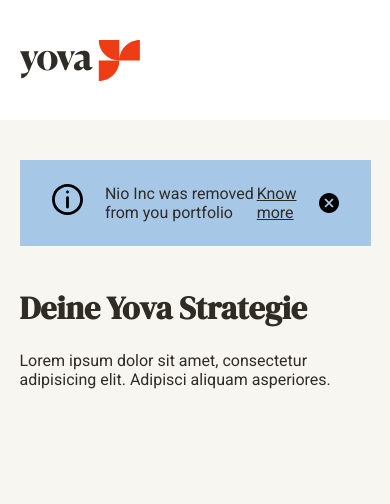
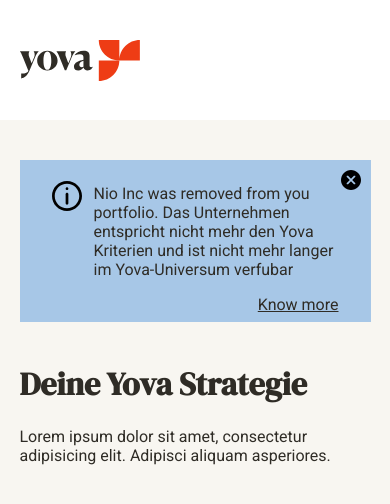
Before and after one commit to srbro/angular-notification-center, an Angular app: page / in a window 390 px wide. Shown: the top 504 px of the page. Built offline with nearby package versions, Linux system fonts and the light colour scheme.

Commit message:
Add logic to read/unread notifications and add responsiveness

```diff
--- a/package.json
+++ b/package.json
@@ -21,6 +21,7 @@
     "@angular/platform-browser": "~8.2.12",
     "@angular/platform-browser-dynamic": "~8.2.12",
     "@angular/router": "~8.2.12",
+    "dayjs": "^1.10.4",
     "hammerjs": "^2.0.8",
     "rxjs": "~6.4.0",
     "tslib": "^1.10.0",
--- a/src/app/components/atoms/button/button.component.scss
+++ b/src/app/components/atoms/button/button.component.scss
@@ -19,5 +19,6 @@
   &:hover {
     background-color: var(--yellow);
     color: var(--white);
+    border: 1px solid var(--yellow);
   }
 }
--- a/src/app/components/molecules/accordion/accordion.component.html
+++ b/src/app/components/molecules/accordion/accordion.component.html
@@ -1,16 +1,22 @@
 <div class="accordion">
   <mat-accordion>
-    <div *ngFor="let notification of data">
-      <mat-expansion-panel>
-        <mat-expansion-panel-header>
+    <div *ngFor="let notification of data, let i = index">
+      <mat-expansion-panel id="{{'notify-' + i}}">
+        <mat-expansion-panel-header [ngClass]="notification.active ? 'emphasized' : ''" (click)="notification.active = false">
           <mat-panel-title>
-            {{notification.date}}
+            <div class="status">
+              <div *ngIf="notification.active" class="circle"></div>
+            </div>
+            <p>{{convertDate(notification.date)}}</p>
           </mat-panel-title>
           <mat-panel-description>
-            {{notification.title}}
+            <p>{{notification.title}}</p>
           </mat-panel-description>
         </mat-expansion-panel-header>
-        <div [innerHTML]="notification.desc"></div>
+          <div class="accordion-content">
+            <div class="delete-btn"><app-button (click)="deleteNotification('notify-' + i)"  label="Delete" stylingClass="secondary"></app-button></div>
+            <div class="description" [innerHTML]="notification.desc"></div>
+          </div>
       </mat-expansion-panel>
     </div>
   </mat-accordion>
--- a/src/app/components/molecules/accordion/accordion.component.scss
+++ b/src/app/components/molecules/accordion/accordion.component.scss
@@ -1,4 +1,12 @@
+@import '../../base/breakpoints';
+
 .accordion {
+  p {
+    @include media-breakpoint(xs) {
+      font-size: 13px;
+    }
+  }
+
   .mat-accordion .mat-expansion-panel:last-of-type {
     border-radius: 0;
   }
@@ -8,6 +16,64 @@
 
     .mat-expansion-panel-header {
       border-bottom: 3px solid var(--yellow-background);
+      padding-top: 10px;
+      padding-bottom: 10px;
+
+      &.emphasized {
+        font-weight: 700;
+      }
+
+      &-description {
+        p {
+          margin-left: 15px;
+        }
+      }
+    }
+
+    mat-panel-title.mat-expansion-panel-header-title {
+      align-items: center;
+      width: 25%;
+      flex-grow: 0;
+
+      .status {
+        margin-right: 22px;
+        width: 5%;
+
+        .circle {
+          width: 15px;
+          height:  15px;
+          border-radius: 50%;
+          background-color: var(--pastel-blue);
+        }
+      }
+    }
+  }
+
+  &-content {
+    display: flex;
+    padding: 20px 0;
+
+    @include media-breakpoint(xs) {
+      flex-direction: column-reverse;
+    }
+
+    .delete-btn {
+      margin-top: 16px;
+      width: 25%;
+      margin-left: 27px;
+
+      @include media-breakpoint(xs) {
+        width: 100%;
+        margin-left: 0;
+      }
+    }
+
+    .description {
+      width: 60%;
+
+      @include media-breakpoint(xs) {
+        width: 100%;
+      }
     }
   }
 }
--- a/src/app/components/molecules/accordion/accordion.component.ts
+++ b/src/app/components/molecules/accordion/accordion.component.ts
@@ -1,4 +1,6 @@
 import {Component, Input} from '@angular/core';
+import {convertToValidDate} from '../../../services/utils.service';
+import * as dayjs from 'dayjs';
 
 @Component({
   selector: 'app-accordion',
@@ -7,4 +9,14 @@
 })
 export class AccordionComponent {
   @Input() data: object[];
+
+  convertDate(date: string) {
+    const validDate = convertToValidDate(date);
+    return dayjs(validDate).format('DD.MM.YYYY');
+  }
+
+  deleteNotification(id: string) {
+    const element = document.getElementById(id) as HTMLElement;
+    element.style.display = 'none';
+  }
 }
--- a/src/app/components/molecules/accordion/accordion.module.ts
+++ b/src/app/components/molecules/accordion/accordion.module.ts
@@ -2,6 +2,7 @@
 import {AccordionComponent} from './accordion.component';
 import {MatExpansionModule} from '@angular/material/expansion';
 import {CommonModule} from "@angular/common";
+import {ButtonModule} from "../../atoms/button/button.module";
 
 @NgModule({
   declarations: [
@@ -9,7 +10,8 @@
   ],
   imports: [
     MatExpansionModule,
-    CommonModule
+    CommonModule,
+    ButtonModule
   ],
   entryComponents: [AccordionComponent],
   exports: [AccordionComponent]
--- a/src/app/components/molecules/infobox/infobox.component.scss
+++ b/src/app/components/molecules/infobox/infobox.component.scss
@@ -1,6 +1,12 @@
+@import '../../base/breakpoints';
+
 .infobox, .description, .info-link {
   display: flex;
   align-items: center;
+
+  @include media-breakpoint(xs) {
+    align-items: baseline;
+  }
 }
 
 .infobox {
@@ -8,15 +14,39 @@
   padding: 8px 32px;
   margin-bottom: 40px;
   justify-content: space-between;
+  position: relative;
+
+  @include media-breakpoint(xs) {
+    flex-wrap: wrap;
+  }
 
   .description {
     width: 80%;
 
+    @include media-breakpoint(xs) {
+      width: 100%;
+    }
+
     .informicon {
       margin-right: 22px;
-      margin-top: 12px;
-      width: 50px;
-      height: 50px;
+      min-width: 50px;
+      min-height: 50px;
+      max-width: 50px;
+      max-height: 50px;
+
+      @include media-breakpoint(xs) {
+        margin-right: 12px;
+        min-width: 30px;
+        min-height: 30px;
+        max-width: 30px;
+        max-height: 30px;
+      }
+
+      img {
+        @include media-breakpoint(xs) {
+          margin-bottom: -12px;
+        }
+      }
     }
   }
 
@@ -24,11 +54,21 @@
     width: 20%;
     justify-content: flex-end;
 
+    @include media-breakpoint(xs) {
+      width: 100%;
+    }
+
     .close-btn {
       height: 20px;
       width: 20px;
       margin-left: 22px;
       cursor: pointer;
+
+      @include media-breakpoint(xs) {
+        position: absolute;
+        top: 10px;
+        right: 10px;
+      }
     }
   }
 }
--- a/src/app/pages/dashboard/dashboard.component.html
+++ b/src/app/pages/dashboard/dashboard.component.html
@@ -1,6 +1,7 @@
 <div class="dashboard">
   <div class="container">
-    <app-infobox *ngIf="newNotification.title !== undefined" [title]="newNotification.title"></app-infobox>
+    <app-infobox *ngIf="newNotification.title !== undefined" [title]="newNotification.title +
+    '. Das Unternehmen entspricht nicht mehr den Yova Kriterien und ist nicht mehr langer im Yova-Universum verfubar'"></app-infobox>
     <h1>Deine Yova Strategie</h1>
     <p>
       Lorem ipsum dolor sit amet, consectetur adipisicing elit. Adipisci aliquam asperiores.
--- a/src/app/pages/notifications/notifications.component.html
+++ b/src/app/pages/notifications/notifications.component.html
@@ -1,7 +1,6 @@
 <div class="notifications">
   <div class="container">
     <h1>Mitteilungen</h1>
-    <p>Here you'll find the lastest notifications</p>
     <app-accordion [data]="allNotifications"></app-accordion>
   </div>
 </div>
--- a/src/app/services/utils.service.ts
+++ b/src/app/services/utils.service.ts
@@ -1,7 +1,11 @@
+export function convertToValidDate(date) {
+  return date.substring(0, date.length - 11);
+}
+
 export function sortByAscDate(array) {
   return array.sort((a, b) => {
-    const previousDate = a.date.substring(0, a.date.length - 11)
-    const nextDate = b.date.substring(0, b.date.length - 11)
+    const previousDate = convertToValidDate(a.date);
+    const nextDate = convertToValidDate(b.date);
     return new Date(nextDate).getTime() - new Date(previousDate).getTime();
   });
 }
```
Also changed, not shown: 1 other file (tests, documents, lock files or other folders).
